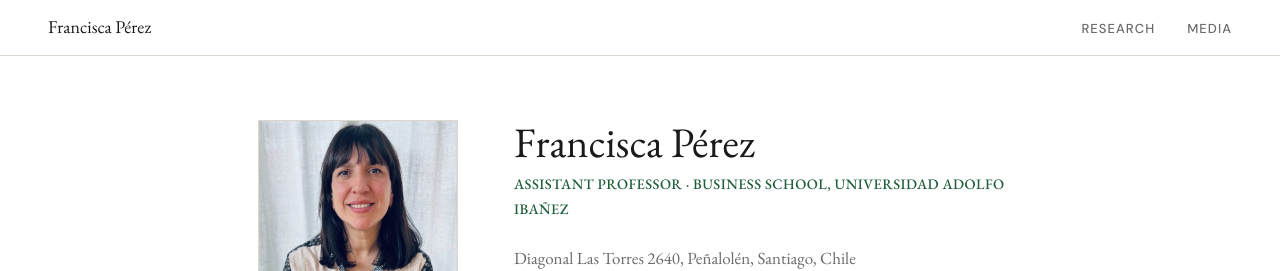
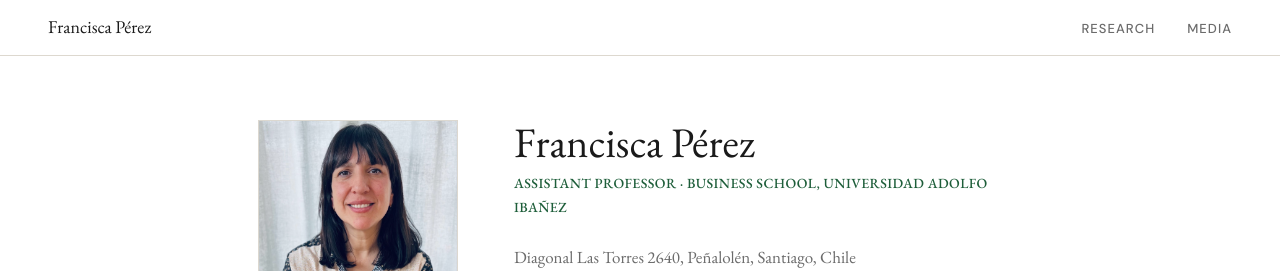
Before and after one commit to franperezveyl/franperezveyl.github.io, a plain HTML site: page index.html in a window 1280 px wide. Shown: the top 271 px of the page. Drawn offline with nearby package versions, Linux system fonts and the light colour scheme.

Commit message:
Update index.html

```diff
--- a/index.html
+++ b/index.html
@@ -27,7 +27,7 @@
   .social-links img { width: 28px; height: 28px; }
 
   .hero-text h1 { font-family: 'EB Garamond', serif; font-size: 42px; font-weight: 400; line-height: 1.1; margin-bottom: 6px; color: var(--ink); }
-  .hero-text .title { font-family: 'EB Garamond', serif; font-size: 14.5px; font-weight: 500; letter-spacing: 0.03em; text-transform: uppercase; color: var(--accent); margin-bottom: 20px; }
+  .hero-text .title { font-family: 'EB Garamond', serif; font-size: 14px; font-weight: 500; letter-spacing: 0.03em; text-transform: uppercase; color: var(--accent); margin-bottom: 20px; }
   .hero-text .contact { font-family: 'EB Garamond', serif; font-size: 17px; color: var(--muted); line-height: 2; }
   .hero-text .contact a { color: var(--accent); text-decoration: none; }
   .hero-text .contact a:hover { text-decoration: underline; }
```
